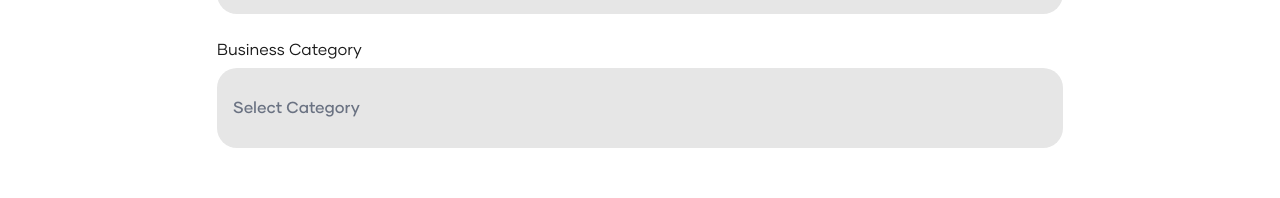
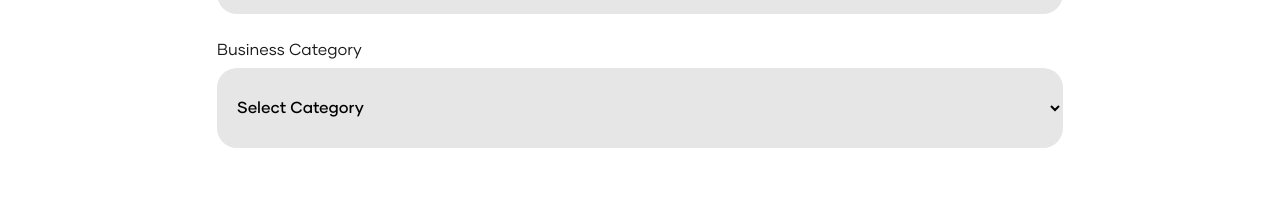
Before and after one commit to Veta-Organisations/veta-website, a React (Vite) app: page /business in a window 1280 px wide. Shown: the part 731-929 px from the top of the page. Built offline with nearby package versions, Linux system fonts and the light colour scheme.

Commit message:
added category section

```diff
--- a/src/components/PartnerForm.tsx
+++ b/src/components/PartnerForm.tsx
@@ -8,6 +8,8 @@ interface Form {
   businessCategory: string;
 }
 
+const categories = ["Electronics", "Food", "Gadgets"];
+
 const PartnerForm = () => {
   const [formData, setFormData] = useState<Form>({
     businessName: "",
@@ -17,7 +19,9 @@ const PartnerForm = () => {
     businessCategory: "",
   });
 
-  const handleChange = (e: React.ChangeEvent<HTMLInputElement>) => {
+  const handleChange = (
+    e: React.ChangeEvent<HTMLInputElement | HTMLSelectElement>
+  ) => {
     const { name, value } = e.target;
     setFormData((prev) => ({
       ...prev,
@@ -118,6 +122,7 @@ const PartnerForm = () => {
               />
             </div>
 
+            {/* Dropdown with "Select Category" and borders */}
             <div className="mb-[16px] lg:mb-[28px] flex flex-col justify-center gap-[6px] lg:gap-[10px]">
               <label
                 className="text-[7px] leading-[120%] tracking-normal lg:text-[16px] lg:leading-[100%] lg:tracking-[0.5%] font-light text-[#1A1A1A]"
@@ -125,22 +130,31 @@ const PartnerForm = () => {
               >
                 Business Category
               </label>
-              <input
-                className="w-full h-[50px] lg:h-[80px] text-[12px] md:text-[16px] px-4 pr-[80px] md:pr-[200px] rounded-[10px] md:rounded-[20px] bg-[#E6E6E6] text-black placeholder:text-gray-500"
-                type="text"
+              <select
+                className="w-full h-[40px] md:h-[80px] text-[12px] md:text-[16px] px-4 pr-[80px] md:pr-[200px] rounded-[10px] md:rounded-[20px] bg-[#E6E6E6] text-black"
                 name="businessCategory"
                 value={formData.businessCategory}
                 onChange={handleChange}
-                placeholder="Select Category"
                 id="businessCategory"
-              />
+              >
+                <option value="">Select Category</option>
+                {categories.map((category, index) => (
+                  <option
+                    key={index}
+                    value={category}
+                    className="bg-[#E6E6E6] rounded-[20px]"
+                  >
+                    {category}
+                  </option>
+                ))}
+              </select>
             </div>
 
             <div className="w-full flex items-center justify-center">
               <button
                 type="submit"
                 onClick={handleSubmit}
-                className="lg:w-[183px] text-[12px] cursor-pointer w-[158px] h-[36px] md:h-[51px] mt-6 bg-[#FF5D3F] text-white font-medium rounded-[6px] md:rounded-[12px] hover:bg-[#e54d2e] transition-colors"
+                className="lg:w-[183px] text-[12px] lg:text-[16px] cursor-pointer w-[158px] h-[36px] md:h-[51px] mt-6 bg-[#FF5D3F] text-white font-medium rounded-[6px] md:rounded-[12px] hover:bg-[#e54d2e] transition-colors"
               >
                 Apply as vendor
               </button>
```
